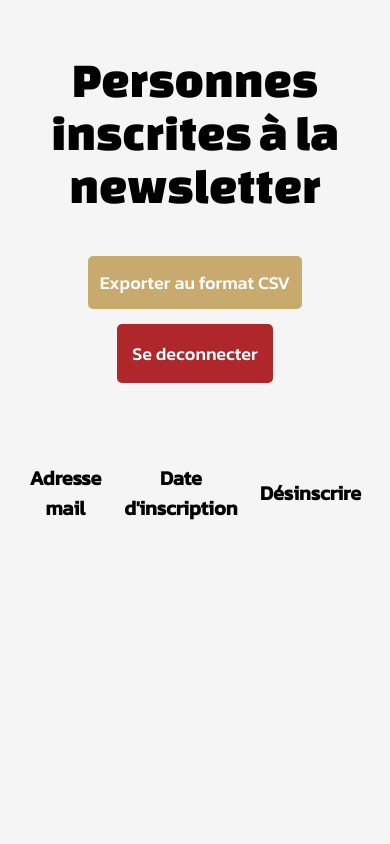
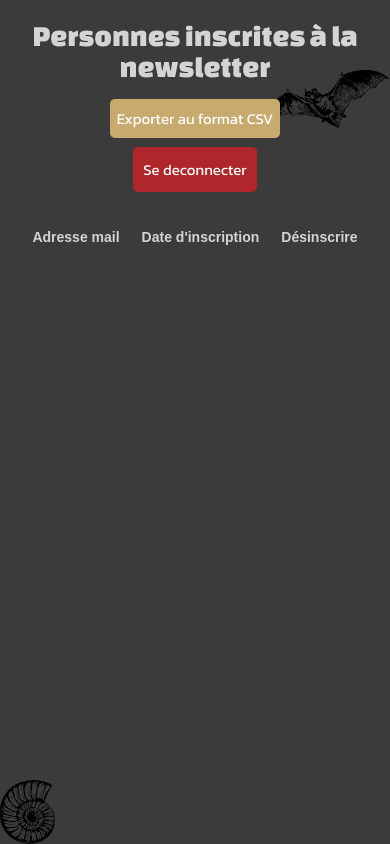
Before and after one commit to bast478/Projet_partie-int-gration, a PHP site: page /dashboard.html in a window 390 px wide. Run offline with PHP 8.4, Linux system fonts and the light colour scheme; lists and menus that the app fills with data are empty.

Commit message:
Fin du dashboard

```diff
--- a/dashboard.html
+++ b/dashboard.html
@@ -6,14 +6,16 @@
     <meta name="viewport" content="width=device-width, initial-scale=1.0">
     <link rel="preconnect" href="https://fonts.googleapis.com">
     <link rel="preconnect" href="https://fonts.gstatic.com" crossorigin>
-    <link href="https://fonts.googleapis.com/css2?family=Changa+One&family=Kanit:wght@500&display=swap" rel="stylesheet">
+    <link href="https://fonts.googleapis.com/css2?family=Changa+One&family=Kanit:wght@400;500&display=swap" rel="stylesheet">
     <link rel="stylesheet" href="style-dashboard.css">
     <title>Tableau de bord</title>
 </head>
 <body>
+    <main>
         <div>
+            <div id="title-buttons">
                 <h1>Personnes inscrites à la newsletter</h1>
-        <div>
+                <div id="buttons">
                     <button id="button-CSV">Exporter au format CSV</button>
                     <button id="button-deconnect">Se deconnecter</button>
                 </div>
@@ -28,5 +30,9 @@
                 </thead>
                 <tbody></tbody>
             </table>
+        </div>
+        <div id="background-bat"></div>
+        <div id="background-fossil"></div>
+    </main>
 </body>
 </html>
--- a/style-dashboard.css
+++ b/style-dashboard.css
@@ -1,5 +1,17 @@
 body {
-    background-color: #f5f5f5;
+    background-color: #3b3b3b;
+    color: #d4d4d4;
+    margin: 0;
+}
+
+main {
+    position: relative;
+    min-height: 100vh;
+}
+
+main > div {
+    position: relative;
+    z-index: 1;
 }
 
 h1 {
@@ -10,13 +22,13 @@ h1 {
     padding-bottom: .875rem;
 }
 
-body > div {
+#title-buttons {
     display: flex;
     align-items: flex-end;
     padding: 5.3125rem 5.0625rem 0 7.1875rem;
 }
 
-body > div > div {
+#buttons {
     display: flex;
     margin-top: .9375rem;
 }
@@ -60,17 +72,48 @@ table {
 }
 
 thead {
-    font-size: 32px;
+    font-size: 2rem;
+}
+
+#background-bat {
+    width: 686px;
+    height: 334px;
+    position: absolute;
+    top: 100px;
+    right: 0;
+    background-image: url('pictures/chauve-souris-dashboard.svg');
+    background-repeat: no-repeat;
+    background-position: right top;
+    background-size: contain;
+    z-index: 0;
+    /*transition: top 0.05s ease-out, width 0.05s ease-out;*/
+    transition-property: top, width, height;
+    transition-duration: 0.05s;
+    transition-timing-function: ease-out;
+}
+
+#background-fossil {
+    width: 198px;
+    height: 230px;
+    position: absolute;
+    bottom: 0;
+    background-image: url('pictures/fossile.svg');
+    background-size: contain;
+    z-index: 0;
+    background-position: left bottom;
+    transition-property: width, height;
+    transition-duration: 0.05s;
+    transition-timing-function: ease-out;
 }
 
 @media (max-width: 1723px) {
-    body > div {
+    #title-buttons {
         display: block;
         padding: 5.3125rem 7.1875rem 0;
         width: fit-content;
     }
 
-    body > div > div {
+    #buttons {
         justify-content: flex-end;
         align-items: flex-end;
     }
@@ -80,19 +123,75 @@ thead {
     }
 }
 
+@media (max-width: 1645px) {
+    #background-bat {
+        /*width: 686px;
+        height: 334px;*/
+        width: 500px;
+        height: 250px;
+    }
+}
+
+@media (max-width: 1520px) {
+    #background-bat {
+        top: 110px;
+        width: 400px;
+        height: 200px;
+    }
+
+    #background-fossil {
+        width: 150px;
+        height: 174px;
+    }
+}
+
+@media (max-width: 1445px) {
+    #background-bat {
+        top: 200px;
+        width: 400px;
+        height: 200px;
+    }
+}
+
 @media (max-width: 1270px) {
     h1 {
         text-align: center;
     }
 
-    body > div {
+    #title-buttons {
         width: initial;
         padding: 4.6875rem 4.0625rem 0;
     }
 
-    body > div > div {
+    #buttons {
         justify-content: center;
         margin-top: 1.5625rem;
+    }
+
+    #background-bat {
+        top: 110px;
+        width: 400px;
+        height: 200px;
+    }
+}
+
+@media (max-width: 925px) {
+    #background-bat {
+        width: 300px;
+        height: 150px;
+    }
+
+    #background-fossil {
+        width: 120px;
+        height: 139px;
+    }
+}
+
+@media (max-width: 850px) {
+    #background-bat {
+        top: 155px;
+        width: 300px;
+        height: 150px;
     }
 }
 
@@ -105,13 +204,36 @@ thead {
         font-size: 1.125rem;
     }
 
-    th {
+    thead {
         font-size: 1.5625rem;
+    }
+
+    #background-bat {
+        top: 110px;
+        width: 300px;
+        height: 150px;
+    }
+}
+
+@media (max-width: 695px) {
+    #background-bat {
+        width: 260px;
+        height: 130px;
+    }
+
+    #background-fossil {
+        width: 100px;
+        height: 116px;
     }
 }
 
 @media (max-width: 638px) {
-    th {
+
+    #title-buttons {
+        padding: 2.8125rem 1.875rem 0;
+    }
+
+    thead {
         font-size: 1.375rem;
     }
 
@@ -119,26 +241,155 @@ thead {
         margin: 4.6875rem auto 0;
         border-spacing: 1.25rem .25rem;
     }
+
+    #background-bat {
+        width: 200px;
+        height: 100px;
+    }
+
+    #background-fossil {
+        width: 85px;
+        height: 99px;
+    }
+}
+
+@media (max-width: 595px) {
+    #background-bat {
+        width: 146px;
+        height: 73px;
+    }
+
+    #background-fossil {
+        width: 65px;
+        height: 76px;
+    }
 }
 
 @media (max-width: 540px) {
-    body > div {
-        padding: 2.8125rem 1.875rem 0;
+
+    #title-buttons {
+        padding: 2.25rem 1.875rem 0;
     }
 
-    body > div > div {
+    h1 {
+        font-size: 2.5rem;
+    }
+
+    #buttons {
         flex-direction: column;
         align-items: center;
         row-gap: 15px;
-        margin-top: 1.875rem;
+        margin-top: .9375rem;
+    }
+
+    button {
+        font-size: 1rem
     }
 
     #button-CSV {
         margin: 0;
+        padding: .6875rem .625rem;
     }
 
-    th {
-        font-size: 20px;
+    #button-deconnect {
+        background-color: #AF272B;
+        padding: .875rem .8125rem;
+    }
+
+    table {
+        margin: 2.6875rem auto 0;
+        border-spacing: 1.25rem .25rem;
+    }
+
+    thead {
+        font-size: 1.0625rem;
     }
 
 }
+
+@media (max-width: 450px) {
+    #title-buttons {
+        padding: 1.875rem 1.875rem 0;
+    }
+
+    h1 {
+        font-size: 1.875rem;
+    }
+
+    #buttons {
+        row-gap: 7px;
+        margin-top: 0;
+    }
+
+    button {
+        font-size: 15px;
+        font-weight: 400;
+    }
+
+    #button-CSV {
+        padding: .5rem .4375rem;
+    }
+
+    #button-deconnect {
+        padding: .6875rem .625rem;
+    }
+
+    table {
+        margin: 1.625rem auto 0;
+        border-spacing: 1.25rem .25rem;
+    }
+
+    thead {
+        font-size: 1rem;
+    }
+
+    #background-bat {
+        top: 70px;
+    }
+}
+
+@media (max-width: 415px) {
+
+    #title-buttons {
+        padding: 1.25rem 1.25rem 0;
+    }
+
+    #buttons {
+        row-gap: 9px;
+        margin-top: .1875rem;
+    }
+
+    table {
+        margin: 2rem auto 0;
+    }
+
+    thead {
+        font-family: sans-serif;
+        font-size: .875rem;
+    }
+
+    #background-bat {
+        top: 70px;
+        width: 120px;
+        height: 60px;
+    }
+
+    #background-fossil {
+        width: 55px;
+        height: 64px;
+    }
+}
+
+@media (max-width: 350px) {
+    #background-bat {
+        top: 180px;
+        width: 120px;
+        height: 60px;
+    }
+}
+
+@media (max-width: 312px) {
+    #background-bat {
+        top: 93px;
+    }
+}
```
Also changed, not shown: pictures/chauve-souris-dashboard.svg (added). Lines whose indentation alone changed are shown as unchanged.
